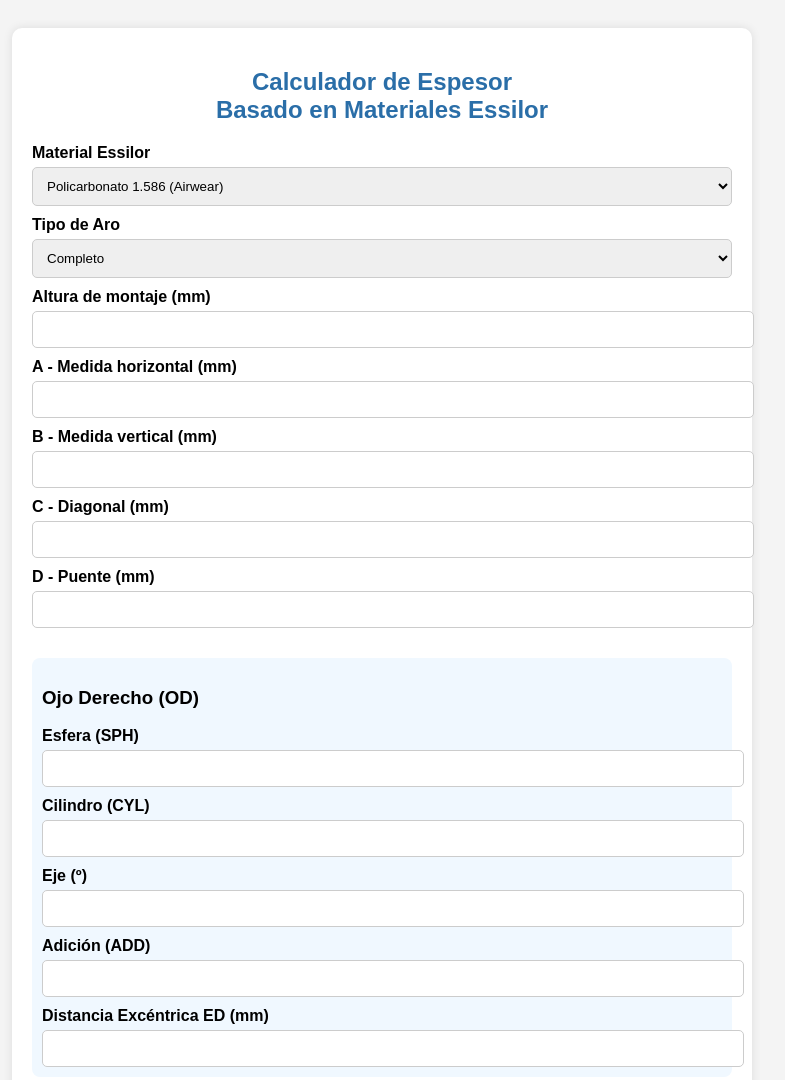
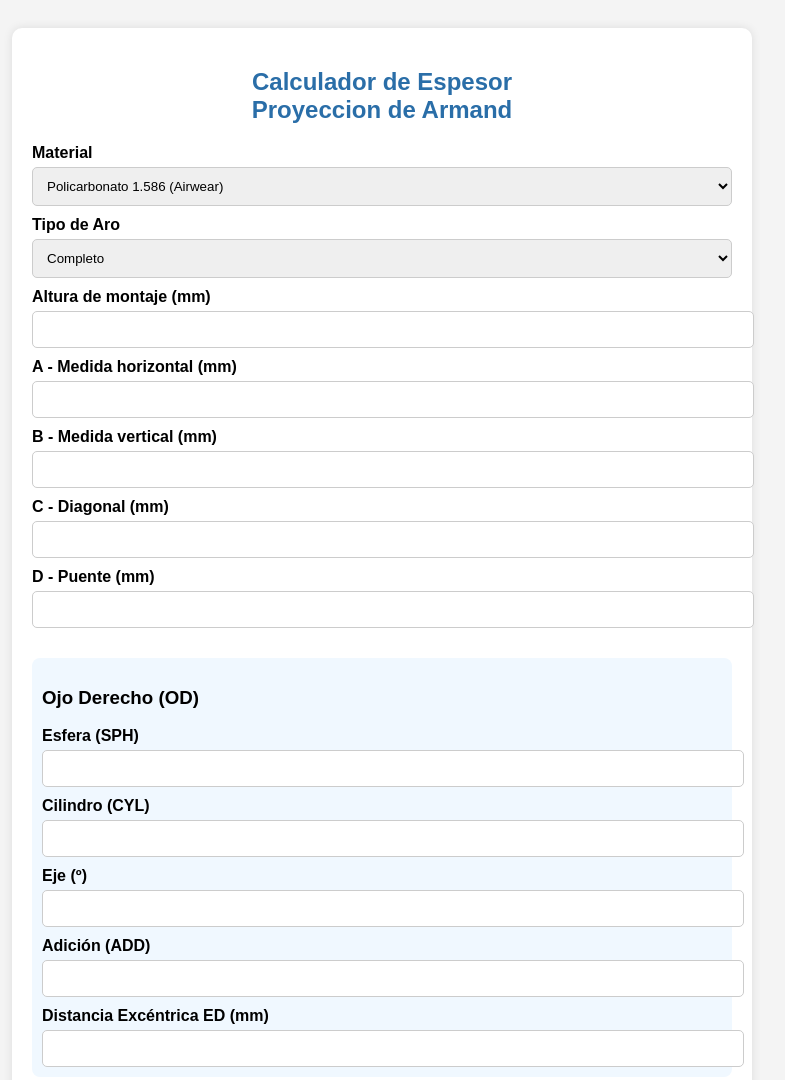
Before and after one commit to Armand503/Calculadora-de-espesores, a plain HTML site: page index.html in a window 1280 px wide. Shown: the top 1080 px of the page, without its empty margins (258-1043 px from the left). Drawn offline with Linux system fonts and the light colour scheme.

Commit message:
Update index.html

```diff
--- a/index.html
+++ b/index.html
@@ -20,9 +20,9 @@
 </head>
 <body>
   <div class="container">
-    <h2>Calculador de Espesor<br>Basado en Materiales Essilor</h2>
+    <h2>Calculador de Espesor<br>Proyeccion de Armand</h2>
 
-    <label for="material">Material Essilor</label>
+    <label for="material">Material </label>
     <select id="material">
       <option value="1.586">Policarbonato 1.586 (Airwear)</option>
       <option value="1.60">Ormix 1.60</option>
@@ -73,7 +73,7 @@
       <input type="number" id="axis_oi" step="1">
       <label for="add_oi">Adición (ADD)</label>
       <input type="number" id="add_oi" step="0.01">
-      <label for="ed_oi">Distancia Excéntrica ED (mm)</label>
+      <label for="ed_oi">Distancia pupilar de lejos ED (mm)</label>
       <input type="number" id="ed_oi" step="0.1">
     </div>
 
```
